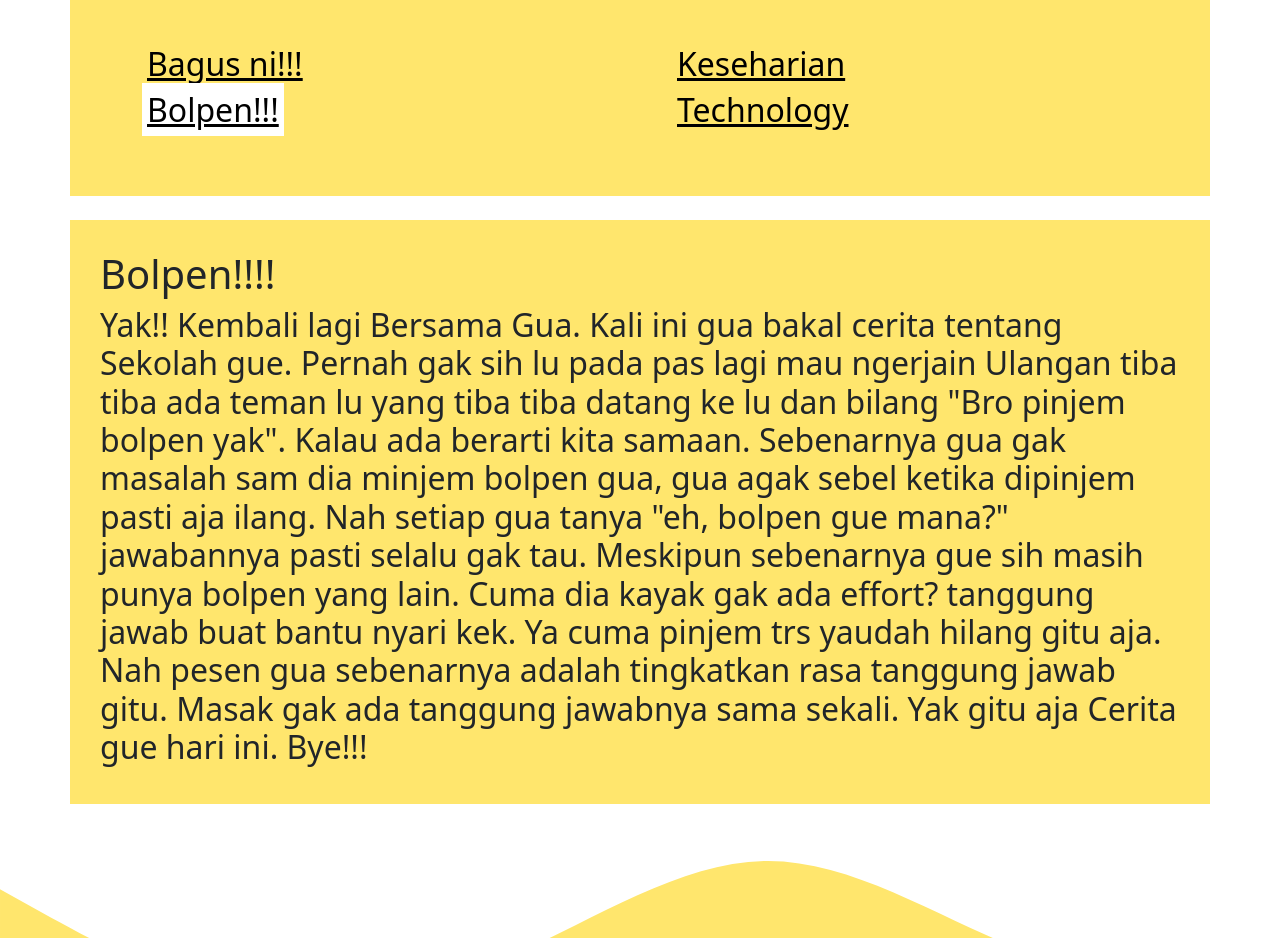
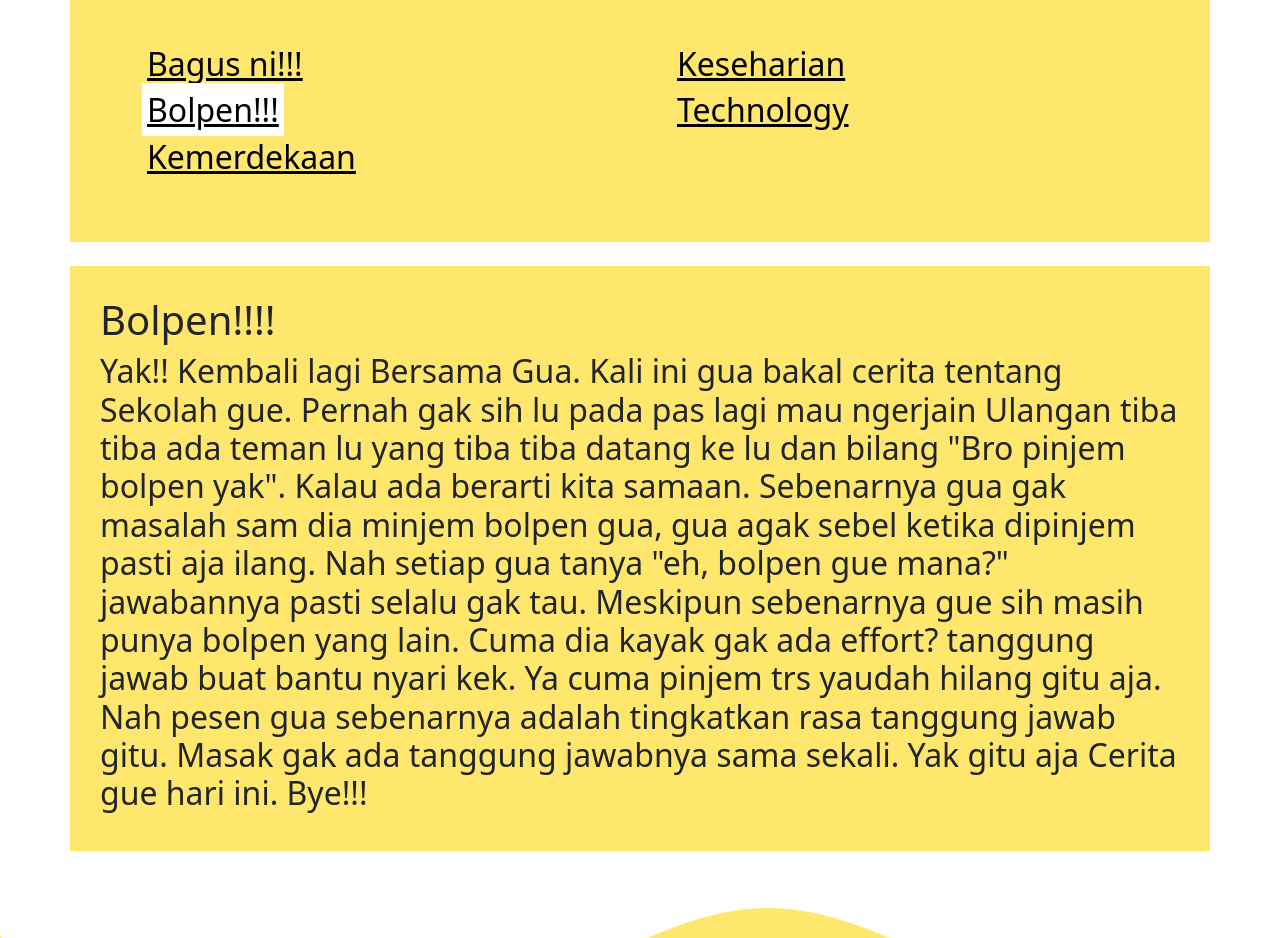
Before and after one commit to anantioarganta/anantioarganta.github.io, a plain HTML site: page page3.html in a window 1280 px wide. Shown: the part 823-1761 px from the top of the page. Drawn offline with nearby package versions, Linux system fonts and the light colour scheme.

Commit message:
Update page3.html

```diff
--- a/page3.html
+++ b/page3.html
@@ -125,6 +125,7 @@ nav ul div a {
               <ul>
                 <h2><a href="page2.html">Bagus ni!!!</a></h2>
                 <h2><a class="active" href="page3.html">Bolpen!!!</a></h2>
+                <h2><a href="page6.html">Kemerdekaan</a></h2>
 
               </ul>
             </div>
```
